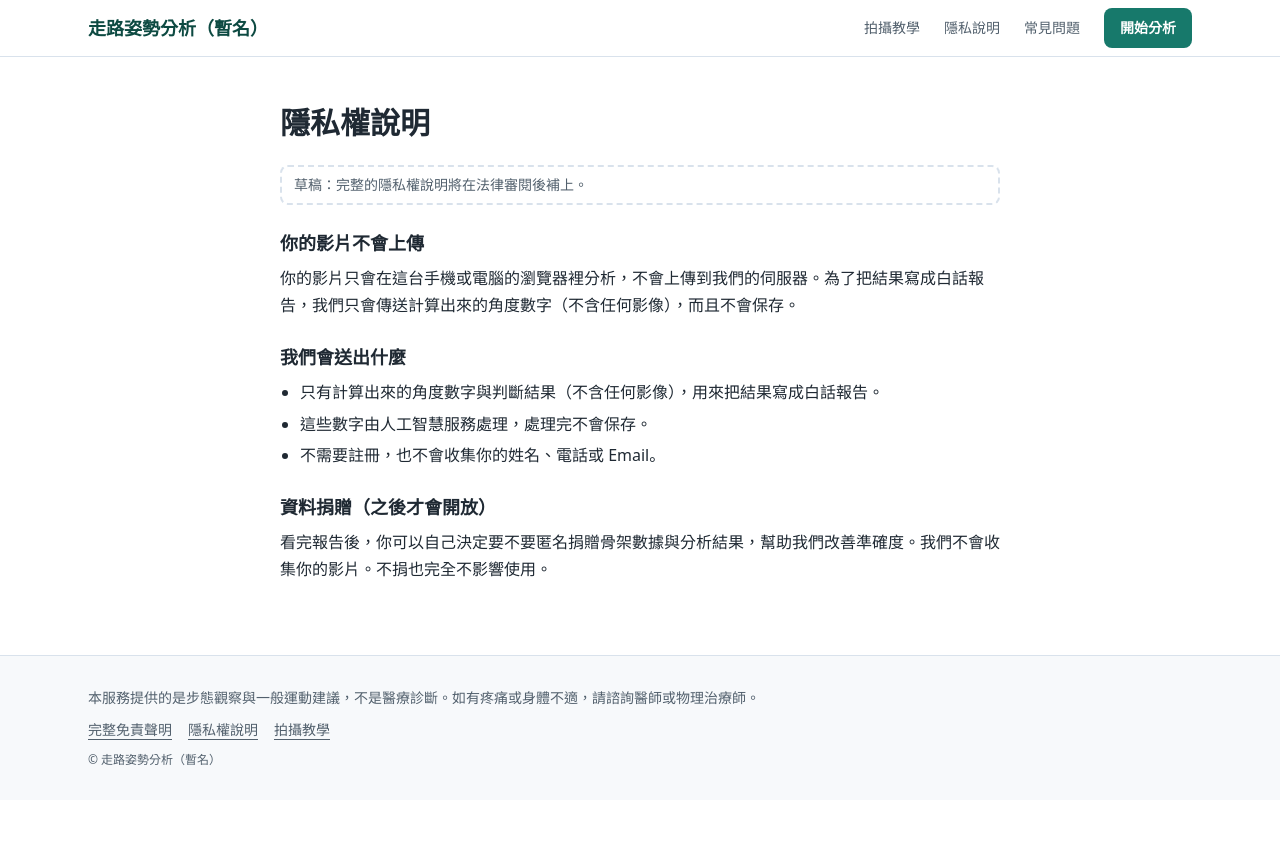
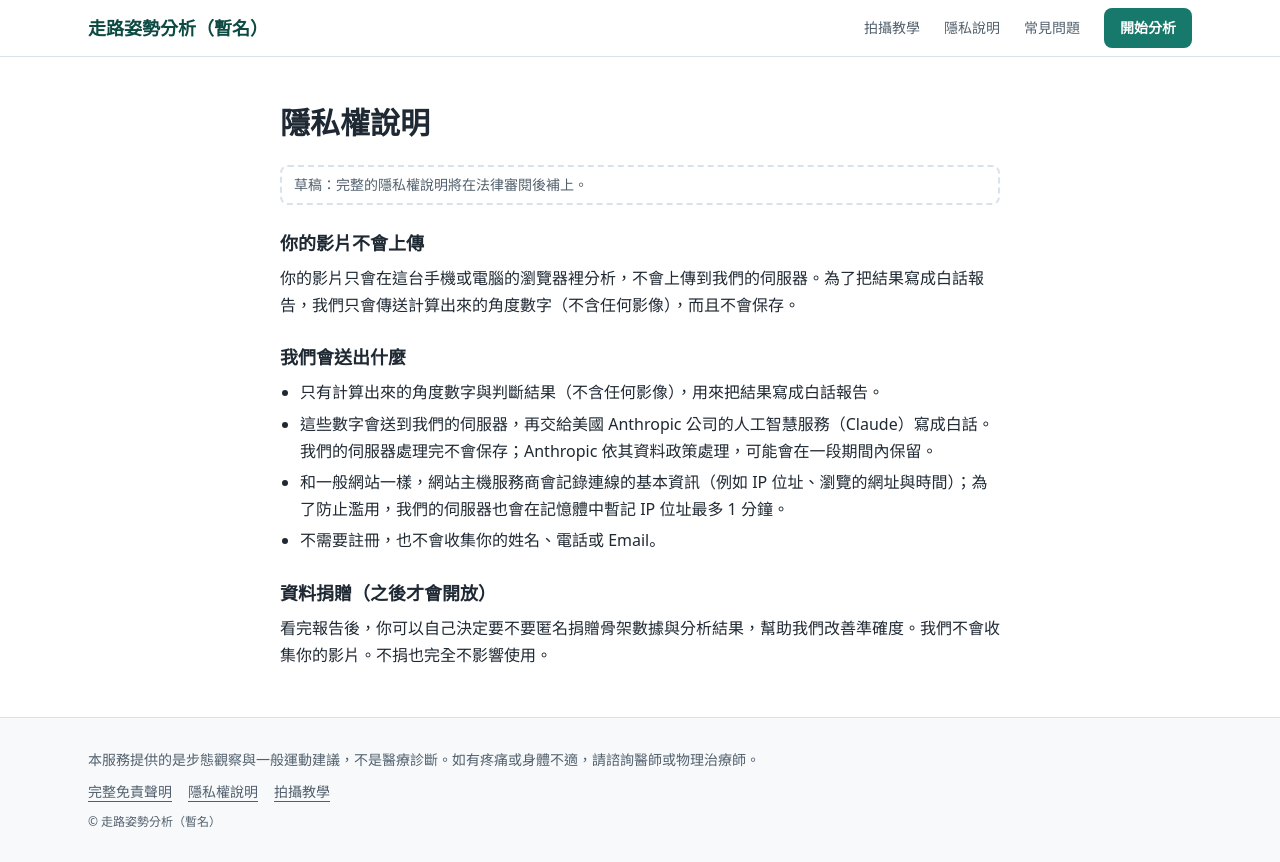
Before and after one commit to Anewlearner1/Postures, a Next.js app: page /privacy in a window 1280 px wide. Before the commit the page ends 800 px from the top, so only its background shows below. Built offline with nearby package versions, Linux system fonts and the light colour scheme.

Commit message:
fix: disclose Anthropic processing and connection logs on privacy page (D46)
Co-Authored-By: Claude Opus 5.5 <noreply@anthropic.com>
Claude-Session: https://claude.ai/code/session_01EZh7fg3K9VhpG7oMJXpAWH

```diff
--- a/src/app/privacy/page.tsx
+++ b/src/app/privacy/page.tsx
@@ -28,7 +28,10 @@ export default function PrivacyPage() {
         <h2 className="text-lg font-bold">我們會送出什麼</h2>
         <ul className="list-disc space-y-1 pl-5">
           <li>只有計算出來的角度數字與判斷結果（不含任何影像），用來把結果寫成白話報告。</li>
-          <li>這些數字由人工智慧服務處理，處理完不會保存。</li>
+          <li>
+            這些數字會送到我們的伺服器，再交給美國 Anthropic 公司的人工智慧服務（Claude）寫成白話。我們的伺服器處理完不會保存；Anthropic 依其資料政策處理，可能會在一段期間內保留。
+          </li>
+          <li>和一般網站一樣，網站主機服務商會記錄連線的基本資訊（例如 IP 位址、瀏覽的網址與時間）；為了防止濫用，我們的伺服器也會在記憶體中暫記 IP 位址最多 1 分鐘。</li>
           <li>不需要註冊，也不會收集你的姓名、電話或 Email。</li>
         </ul>
       </section>
```
Also changed, not shown: 1 other file (tests, documents, lock files or other folders).
